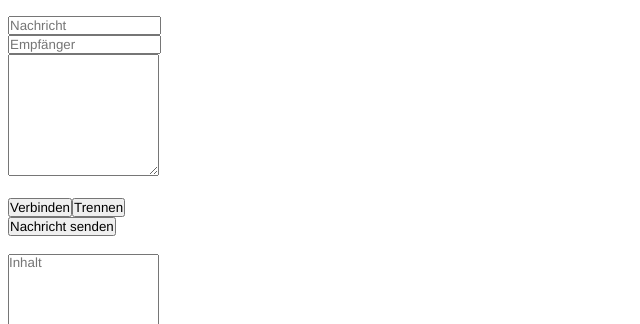
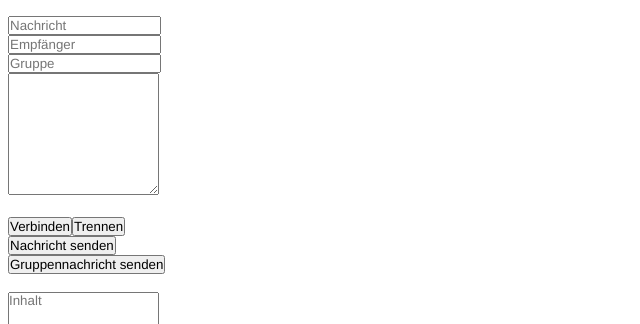
Before and after one commit to RealNiiclas/fysm, a Next.js app: page /testing in a window 1280 px wide. Shown: the part 140-464 px from the top of the page, without its empty margins (0-640 px from the left). Built offline with nearby package versions, Linux system fonts and the light colour scheme; no server answers.

Commit message:
Added group chat Added socket listener for sending group messages Added functionality for group chat on testing page

```diff
--- a/pages/testing.js
+++ b/pages/testing.js
@@ -14,6 +14,7 @@ export default function Home() {
   const [message, setMessage] = useState("");
   const [messages, setMessages] = useState("");
   const [target, setTarget] = useState("");
+  const [targetGroup, setTargetGroup] = useState("");
   const [content, setContent] = useState("");
   const [posts, setPosts] = useState([]);
   const [friendName, setFriendName] = useState("");
@@ -77,6 +78,10 @@ export default function Home() {
       else if (data.from) setMessages((prev) => `${prev}\nVon ${data.from}: ${data.message}`.trim())
       else setMessages((prev) => `${prev}\nAn ${data.to}: ${data.message}`.trim())
     });
+    socket.on("groupMessage", (data) => {
+      if (data.failed) setMessages((prev) => `${prev}\nSenden fehlgeschlagen!`.trim());
+      else setMessages((prev) => `${prev}\n${data.from}: ${data.message}`.trim());
+    });
     socket.on("disconnect", () => {
       setMessages((prev) => `${prev}\nVerbindung getrennt!`.trim())
       socket = null;
@@ -94,6 +99,13 @@ export default function Home() {
     runOnClick(event);
     if (!socket) return;
     socket.emit("messageTo", message, target);
+    setMessage("");
+  }
+
+  function sendMessageToGroup(event) {
+    runOnClick(event);
+    if (!socket) return;
+    socket.emit("messageToGroup", message, targetGroup);
     setMessage("");
   }
 
@@ -196,11 +208,13 @@ export default function Home() {
 
       <input type="text" placeholder="Nachricht" value={message} onChange={(e) => setMessage(e.target.value)} /><br />
       <input type="text" placeholder="Empfänger" value={target} onChange={(e) => setTarget(e.target.value)} /><br />
+      <input type="text" placeholder="Gruppe" value={targetGroup} onChange={(e) => setTargetGroup(e.target.value)} /><br />
       <textarea rows={8} cols={18} readOnly value={messages} /><br /><br />
 
       <input type="button" value="Verbinden" onClick={(event) => connectChat(event)} />
       <input type="button" value="Trennen" onClick={(event) => disconnectChat(event)} /><br />
-      <input type="button" value="Nachricht senden" onClick={(event) => sendMessageTo(event)} /><br /><br />
+      <input type="button" value="Nachricht senden" onClick={(event) => sendMessageTo(event)} /><br />
+      <input type="button" value="Gruppennachricht senden" onClick={(event) => sendMessageToGroup(event)} /><br /><br />
 
       <textarea placeholder="Inhalt" rows={8} cols={18} value={content} onChange={(e) => setContent(e.target.value)} /><br /><br />
       <input type="button" value="Posten" onClick={(event) => post(event)} />
```
Also changed, not shown: api/other/socket.js (+10 -0 lines).
